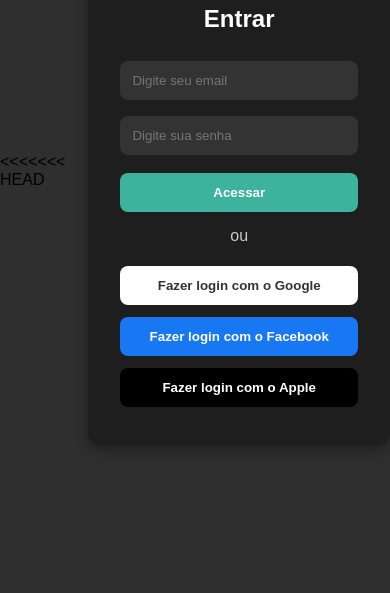
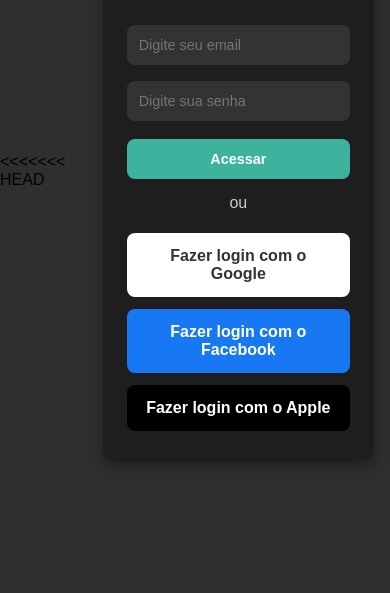
Before and after one commit to William24052008/ProjetoTCC, a plain HTML site: page index.html in a window 390 px wide. Shown: the part 251-844 px from the top of the page. Drawn offline with Linux system fonts and the light colour scheme.

Commit message:
style.css1.1

```diff
--- a/style.css
+++ b/style.css
@@ -18,7 +18,8 @@ body {
 /* Container principal */
 .container {
   width: 100%;
-  max-width: 400px;
+  max-width: 400px; /* largura máxima */
+  padding: 0 16px; /* margem interna para não colar na tela */
 }
 
 /* Caixa de login */
@@ -57,12 +58,13 @@ form input {
   outline: none;
   background-color: #333;
   color: #fff;
+  font-size: 1rem;
 }
 
 /* Botão principal */
 .btn-primary {
   width: 100%;
-  padding: 12px;
+  padding: 14px;
   background-color: #3DB39E; /* cor verde água do botão "Acessar" */
   border: none;
   border-radius: 8px;
@@ -70,6 +72,7 @@ form input {
   font-weight: bold;
   cursor: pointer;
   margin-top: 10px;
+  font-size: 1rem;
   transition: 0.3s;
 }
 .btn-primary:hover {
@@ -87,12 +90,13 @@ button.btn-google,
 button.btn-facebook,
 button.btn-apple {
   width: 100%;
-  padding: 12px;
+  padding: 14px;
   border-radius: 8px;
   margin: 6px 0;
   border: none;
   cursor: pointer;
   font-weight: bold;
+  font-size: 1rem;
   transition: 0.3s;
 }
 
@@ -123,3 +127,29 @@ button.btn-apple {
 .btn-apple:hover {
   background-color: #333;
 }
+
+/* Responsividade */
+@media (max-width: 480px) {
+  .login-box {
+    padding: 1.5rem;
+  }
+
+  .logo img {
+    width: 50px;
+  }
+
+  .logo h1 {
+    font-size: 1.2rem;
+  }
+
+  .login-box h2 {
+    font-size: 1.2rem;
+  }
+
+  form input,
+  .btn-primary,
+  button {
+    font-size: 0.9rem;
+    padding: 12px;
+  }
+}
```
